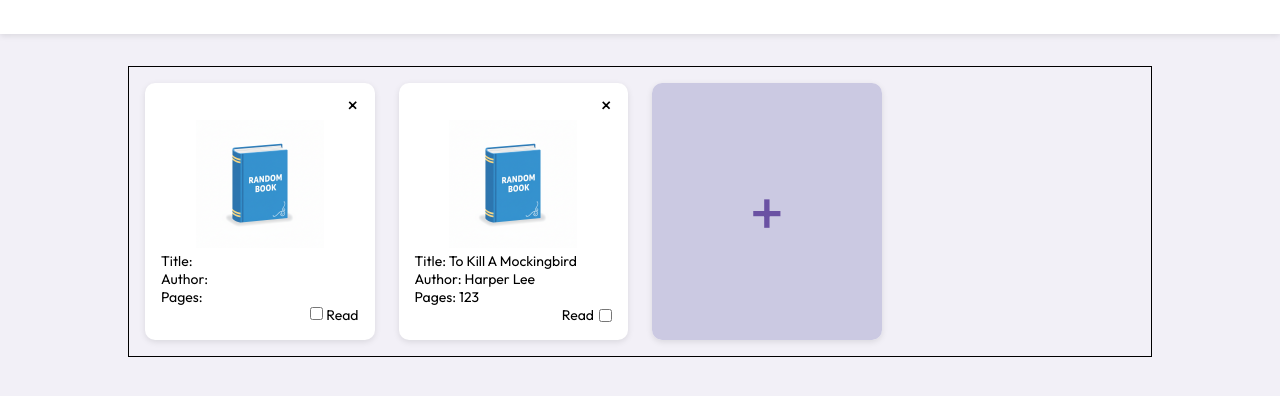
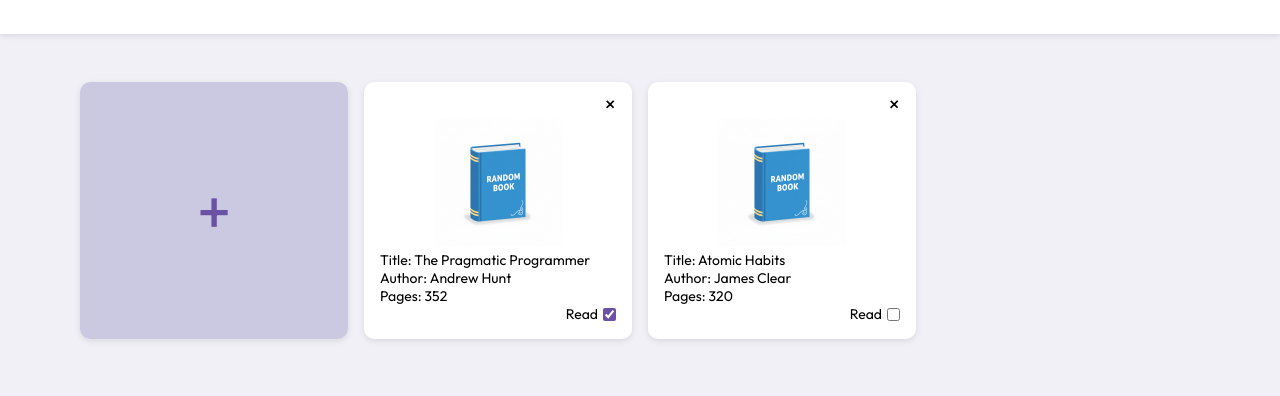
Before and after one commit to CrlBien/odin-library, a plain HTML site: page index.html in a window 1280 px wide. Shown: the part 46-442 px from the top of the page. Drawn offline with Linux system fonts and the light colour scheme.

Commit message:
feat: Added fucntionalities to the buttons

```diff
--- a/index.html
+++ b/index.html
@@ -21,33 +21,7 @@
     </div>
 
     <main class="main-container">
-      <div class="book card template">
-        <div class="remove-btn-container">
-          <button class="remove-btn">&times;</button>
-        </div>
-        <div class="book-img-container">
-          <img
-            src="assets/book-img.png"
-            alt=""
-            class="book-img"
-            width="128"
-            height="128"
-          />
-        </div>
-        <div class="info-container">
-          <p class="book-title">Title: <span class="book-name"></span></p>
-          <p class="book-author">Author: <span class="author-name"></span></p>
-          <p class="book-pages">Pages: <span class="page"></span></p>
-        </div>
-        <div class="chkbox-container">
-          <label>
-            <input type="checkbox" class="is-read" />
-            Read
-          </label>
-        </div>
-      </div>
-
-      <div class="book card">
+      <div class="book card template" style="display: none">
         <div class="remove-btn-container">
           <button class="remove-btn">&times;</button>
         </div>
@@ -61,13 +35,9 @@
           />
         </div>
         <div class="info-container">
-          <p class="book-title">
-            Title: <span id="book-name">To Kill A Mockingbird</span>
-          </p>
-          <p class="book-author">
-            Author: <span id="author-name">Harper Lee</span>
-          </p>
-          <p class="book-pages">Pages: <span id="page">123</span></p>
+          <p class="book-title">Title: <span id="book-name"></span></p>
+          <p class="book-author">Author: <span id="author-name"></span></p>
+          <p class="book-pages">Pages: <span id="page"></span></p>
         </div>
         <div class="chkbox-container">
           <label for="is-read">Read</label>
--- a/script.js
+++ b/script.js
@@ -1,6 +1,11 @@
+let myLibrary = [];
+
 const modal = document.getElementById("book-modal");
 const addBtn = document.querySelector(".add-btn");
 const closeBtn = document.querySelector(".close-btn");
+const form = document.getElementById("book-form");
+const mainContainer = document.querySelector(".main-container");
+const template = document.querySelector(".book.card.template");
 
 class Book {
   constructor(title, author, pages, isRead) {
@@ -26,18 +31,62 @@
   }
 });
 
-const form = document.getElementById("book-form");
+// Default books
+myLibrary.push(
+  new Book("The Pragmatic Programmer", "Andrew Hunt", 352, true),
+  new Book("Atomic Habits", "James Clear", 320, false)
+);
+
+displayBooks();
+
 form.addEventListener("submit", (e) => {
   e.preventDefault();
-  const title = form.title.value;
-  const author = form.author.value;
-  const pages = form.pages.value;
+
+  const title = form.title.value.trim();
+  const author = form.author.value.trim();
+  const pages = form.pages.value.trim();
   const read = form.read.checked;
 
-  console.log({ title, author, pages, read });
-  // TODO: Add this book to your main-container
+  if (!title || !author || !pages) return;
 
-  // Close modal after submission
+  const book = new Book(title, author, pages, read);
+  myLibrary.push(book);
+
+  displayBooks();
+
   modal.style.display = "none";
   form.reset();
 });
+
+function displayBooks() {
+  const oldBooks = mainContainer.querySelectorAll(
+    ".book.card:not(.template):not(.add)"
+  );
+  oldBooks.forEach((b) => b.remove());
+
+  myLibrary.forEach((book) => {
+    const clone = template.cloneNode(true);
+    clone.classList.remove("template");
+    clone.style.display = "flex";
+
+    clone.querySelector("#book-name").textContent = book.title;
+    clone.querySelector("#author-name").textContent = book.author;
+    clone.querySelector("#page").textContent = book.pages;
+
+    const readCheckbox = clone.querySelector("#is-read");
+    readCheckbox.checked = book.isRead;
+
+    readCheckbox.addEventListener("change", () => {
+      book.isRead = readCheckbox.checked;
+    });
+
+    const removeBtn = clone.querySelector(".remove-btn");
+    removeBtn.addEventListener("click", () => {
+      myLibrary = myLibrary.filter((b) => b.id !== book.id);
+      displayBooks();
+    });
+
+    const addCard = mainContainer.querySelector(".add");
+    mainContainer.insertBefore(clone, addCard);
+  });
+}
--- a/styles.css
+++ b/styles.css
@@ -41,11 +41,10 @@
 }
 
 .main-container {
-  border: 1px solid black;
   display: grid;
   grid-template-columns: repeat(auto-fill, minmax(220px, 1fr));
-  gap: 1.5rem;
-  width: 80%;
+  gap: 1rem;
+  width: 90%;
   margin-top: 2rem;
   padding: 1rem;
 }
@@ -62,6 +61,10 @@
   flex-direction: column;
   align-items: center;
   justify-content: space-between;
+}
+
+.card button:hover {
+  cursor: pointer;
 }
 
 .info-container {
@@ -82,6 +85,7 @@
 }
 
 input[type="checkbox"] {
+  cursor: pointer;
   accent-color: var(--purple);
 }
 
@@ -101,6 +105,12 @@
 
 .add {
   padding: 0;
+  order: -1;
+}
+
+.add-btn:hover {
+  background: var(--purple);
+  color: var(--light-purple);
 }
 
 .add-btn {
```
